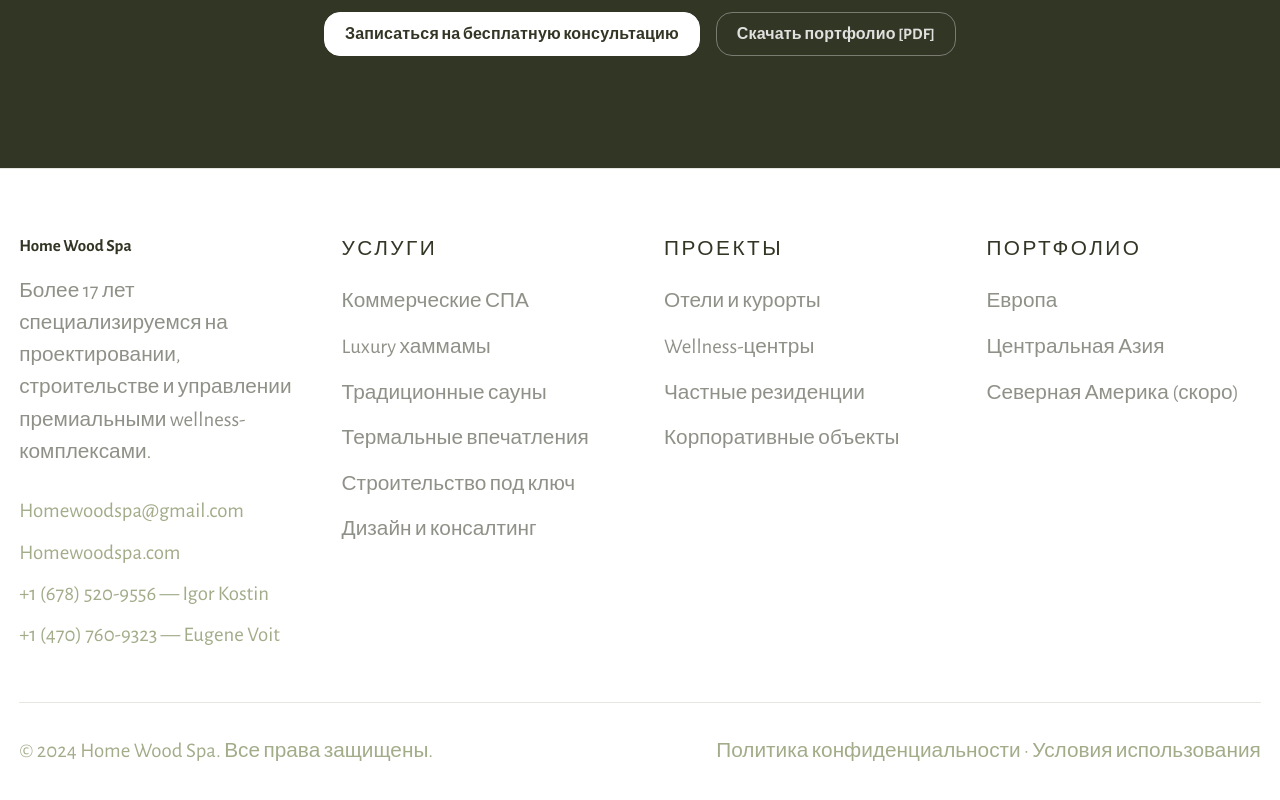
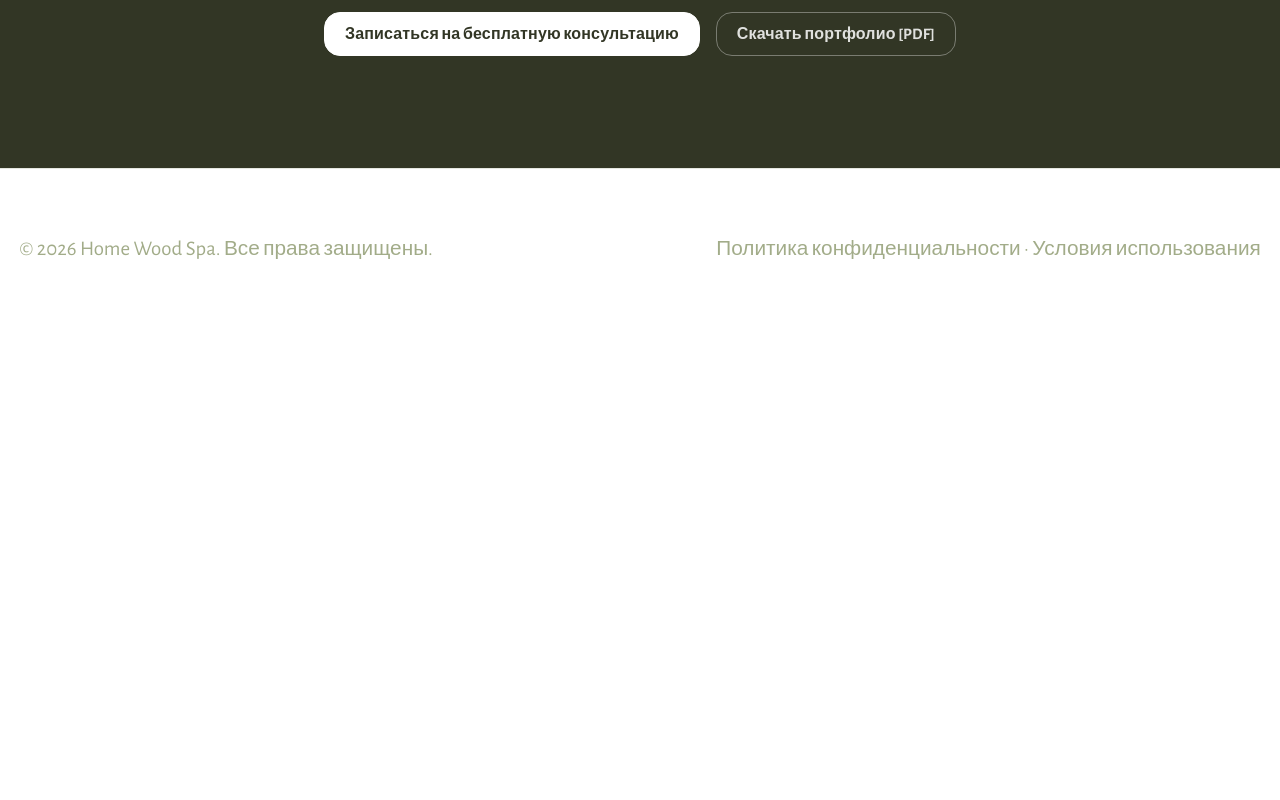
Before and after one commit to digitalcluster25/hws, a React (Vite) app: page / in a window 1280 px wide. Shown: the part 9116-9916 px from the top of the page. After the commit the page ends 9444 px from the top, so only its background shows below. Built offline with nearby package versions, Linux system fonts and the light colour scheme.

Commit message:
fix: footer — remove columns, copyright 2026

```diff
--- a/src/wireframe/Wireframe.jsx
+++ b/src/wireframe/Wireframe.jsx
@@ -245,45 +245,8 @@ export default function Wireframe() {
       {/* ── ФУТЕР ── */}
       <footer className="py-16 border-t" style={{ borderColor: '#e5e7e0', ...px }}>
         <div style={wrap}>
-          <div className="grid md:grid-cols-4 gap-12">
-            <div>
-              <span className="footer-brand tc-dark">Home Wood Spa</span>
-              <p className="hws-small tc-subtle mb-6">
-                Более 17 лет специализируемся на проектировании, строительстве и управлении премиальными wellness-комплексами.
-              </p>
-              <div className="space-y-1">
-                {['Homewoodspa@gmail.com','Homewoodspa.com','+1 (678) 520-9556 — Igor Kostin','+1 (470) 760-9323 — Eugene Voit'].map(t => (
-                  <p key={t} className="footer-contact-line">{t}</p>
-                ))}
-              </div>
-            </div>
-            <div>
-              <span className="footer-section-title">Услуги</span>
-              <ul className="space-y-1">
-                {['Коммерческие СПА','Luxury хаммамы','Традиционные сауны','Термальные впечатления','Строительство под ключ','Дизайн и консалтинг'].map(i => (
-                  <li key={i} className="footer-nav-item">{i}</li>
-                ))}
-              </ul>
-            </div>
-            <div>
-              <span className="footer-section-title">Проекты</span>
-              <ul className="space-y-1">
-                {['Отели и курорты','Wellness-центры','Частные резиденции','Корпоративные объекты'].map(i => (
-                  <li key={i} className="footer-nav-item">{i}</li>
-                ))}
-              </ul>
-            </div>
-            <div>
-              <span className="footer-section-title">Портфолио</span>
-              <ul className="space-y-1">
-                {['Европа','Центральная Азия','Северная Америка (скоро)'].map(i => (
-                  <li key={i} className="footer-nav-item">{i}</li>
-                ))}
-              </ul>
-            </div>
-          </div>
-          <div className="mt-12 pt-8 border-t flex flex-col md:flex-row justify-between gap-4" style={{ borderColor: '#e5e7e0' }}>
-            <span className="footer-copy">© 2024 Home Wood Spa. Все права защищены.</span>
+          <div className="flex flex-col md:flex-row justify-between gap-4">
+            <span className="footer-copy">© 2026 Home Wood Spa. Все права защищены.</span>
             <span className="footer-copy">Политика конфиденциальности · Условия использования</span>
           </div>
         </div>
```
